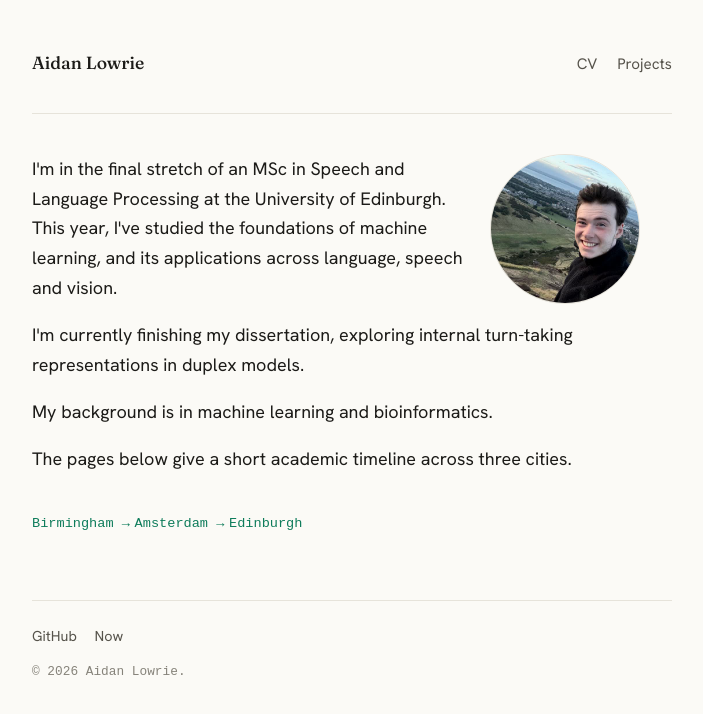
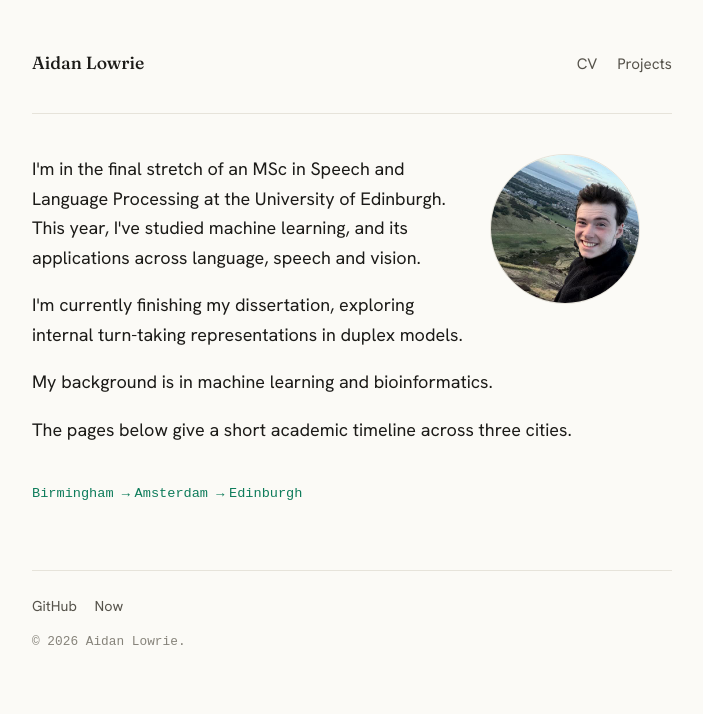
Before and after one commit to aidanlowrie/aidanlowrie.github.io, a Jekyll site: the page built from index.html, in a window 1280 px wide. Shown: the top 714 px of the page, without its empty margins (288-991 px from the left). Built offline with Jekyll 4.4.1, drawn with Linux system fonts in a browser that asks for light colours; some web fonts are replaced.

Commit message:
Remove 'the foundations of' - just 'machine learning'

```diff
--- a/index.html
+++ b/index.html
@@ -3,7 +3,7 @@ layout: home
 title: ""
 ---
 <section class="home-about reveal" style="padding-top: 0; border-top: none;">
-  <p><img src="{{ '/assets/img/portrait-arthurs-seat.jpg' | relative_url }}" alt="Portrait of Aidan Lowrie" width="150" height="150" style="float: right; margin: 0 0 1rem 1rem; border-radius: 50%; border: 1px solid var(--hairline);">I'm in the final stretch of an MSc in Speech and Language Processing at the University of Edinburgh. This year, I've studied the foundations of machine learning, and its applications across language, speech and vision.</p>
+  <p><img src="{{ '/assets/img/portrait-arthurs-seat.jpg' | relative_url }}" alt="Portrait of Aidan Lowrie" width="150" height="150" style="float: right; margin: 0 0 1rem 1rem; border-radius: 50%; border: 1px solid var(--hairline);">I'm in the final stretch of an MSc in Speech and Language Processing at the University of Edinburgh. This year, I've studied machine learning, and its applications across language, speech and vision.</p>
   <p>I'm currently finishing my dissertation, exploring internal turn-taking representations in duplex models.</p>
   <p>My background is in machine learning and bioinformatics.</p>
   <p>The pages below give a short academic timeline across three cities.</p>
```
